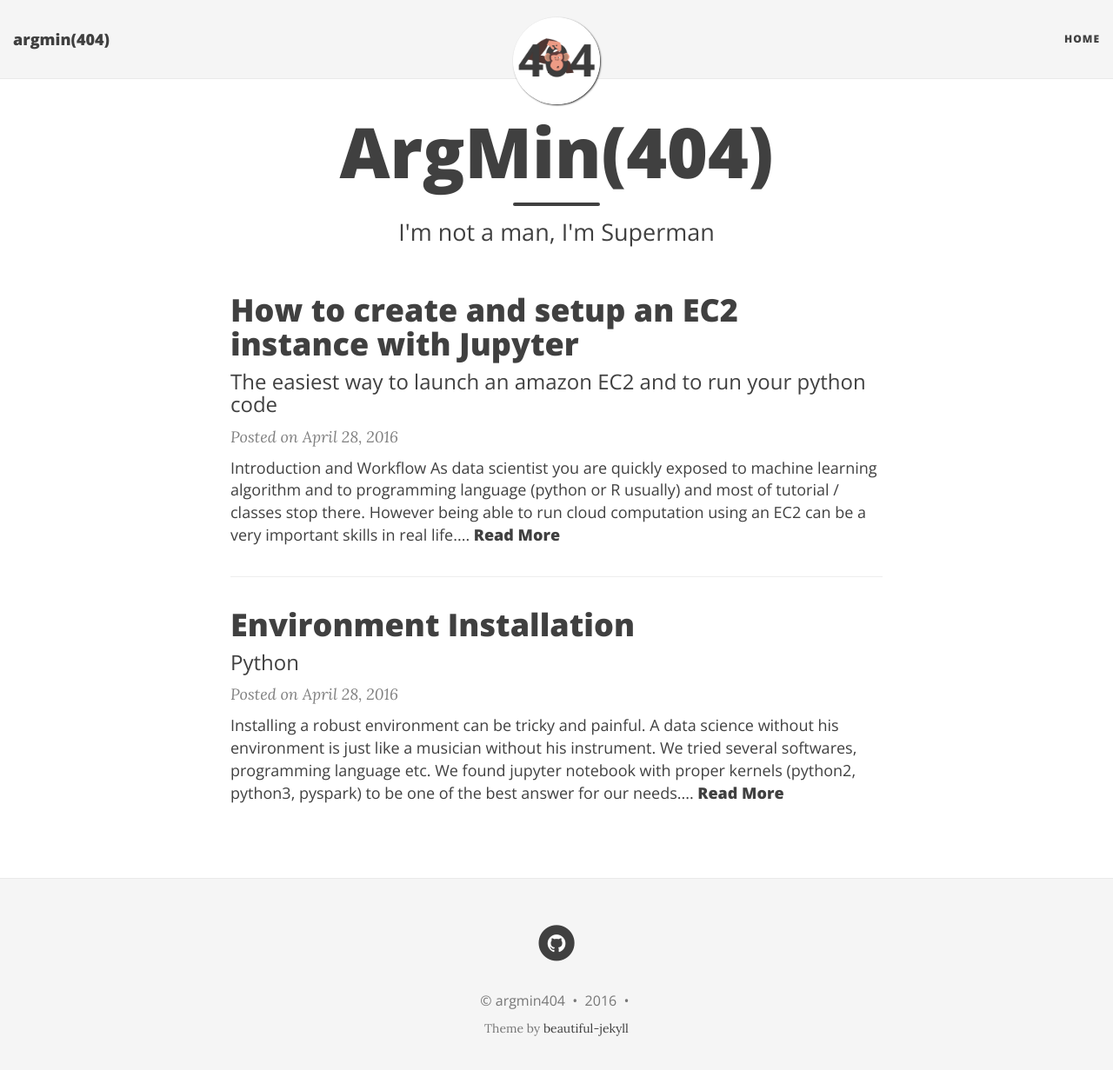
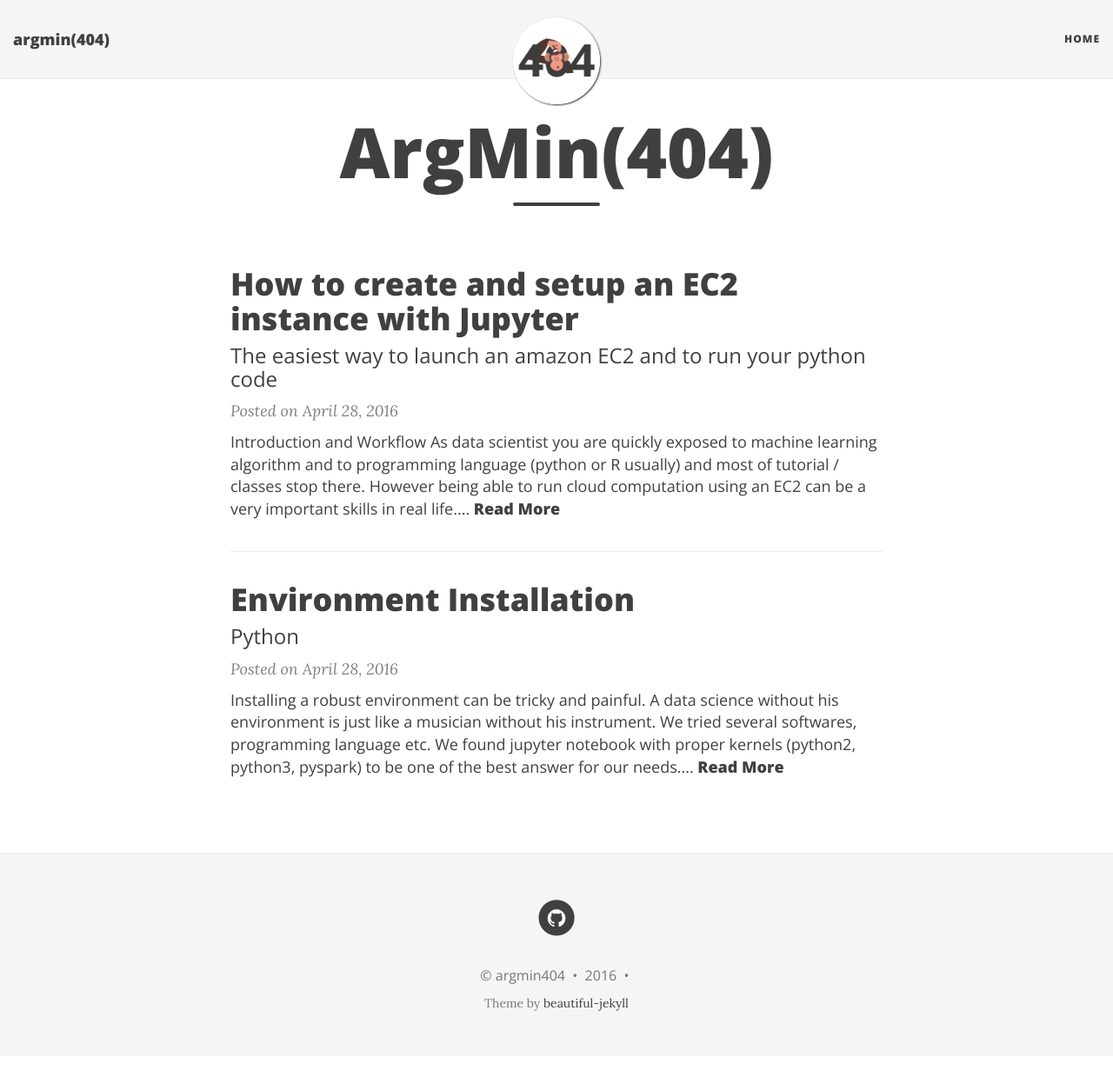
Before and after one commit to abouscarel/argmin404.github.io, a Jekyll site: the page built from index.html, in a window 1280 px wide and 1244 px high. Shown: the top 1231 px of the window at 87% size. Built offline with Jekyll 4.4.1, drawn with Linux system fonts in a browser that asks for light colours; nearby versions of some CDN libraries; the list of posts is cut into pages by our own code.

Commit message:
template

```diff
--- a/index.html
+++ b/index.html
@@ -1,7 +1,7 @@
 ---
 layout: page
 title: ArgMin(404)
-subtitle: I'm not a man, I'm Superman
+subtitle: ""
 ---
 
 <!--<div class="main-explain-area jumbotron">
```
